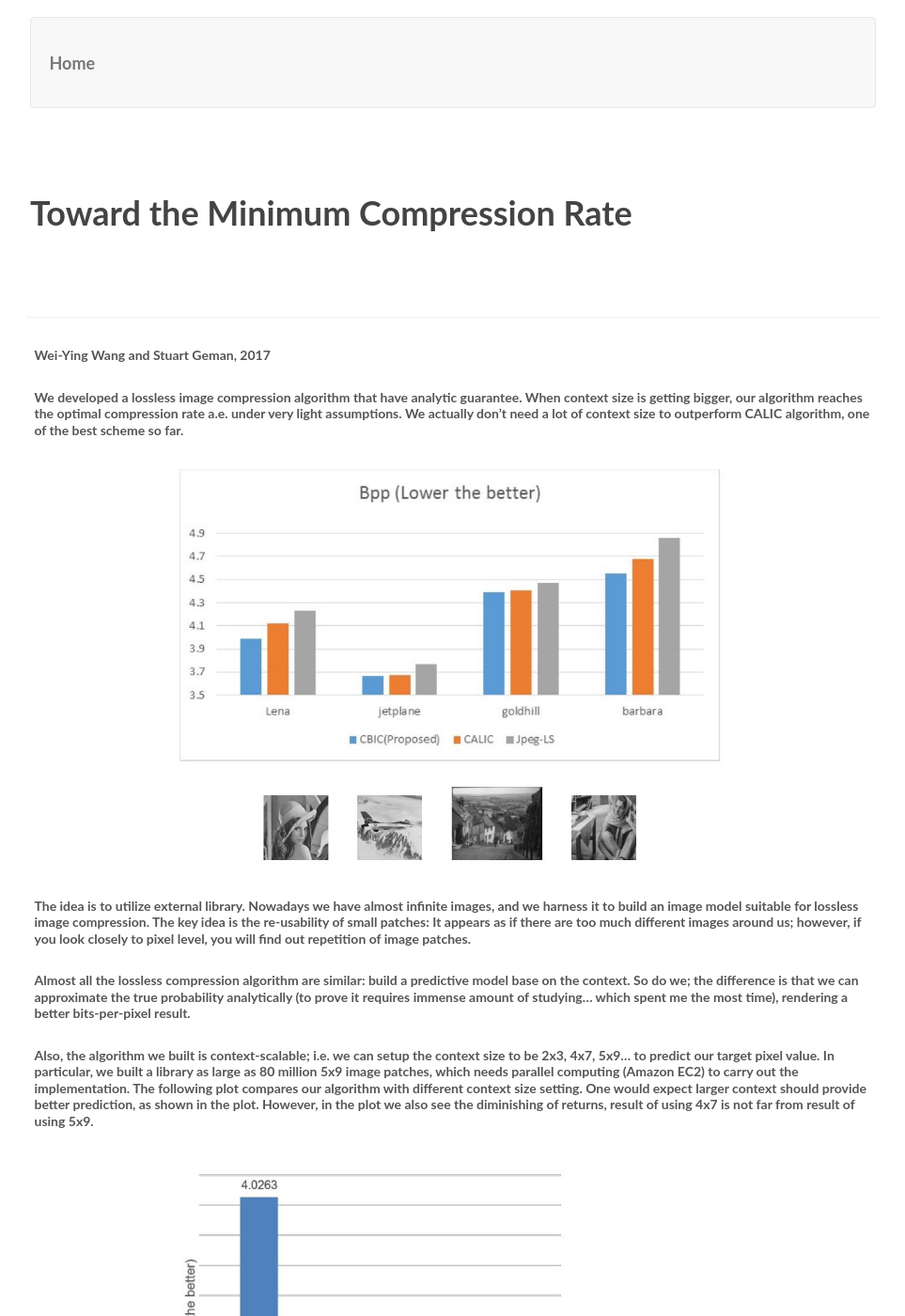
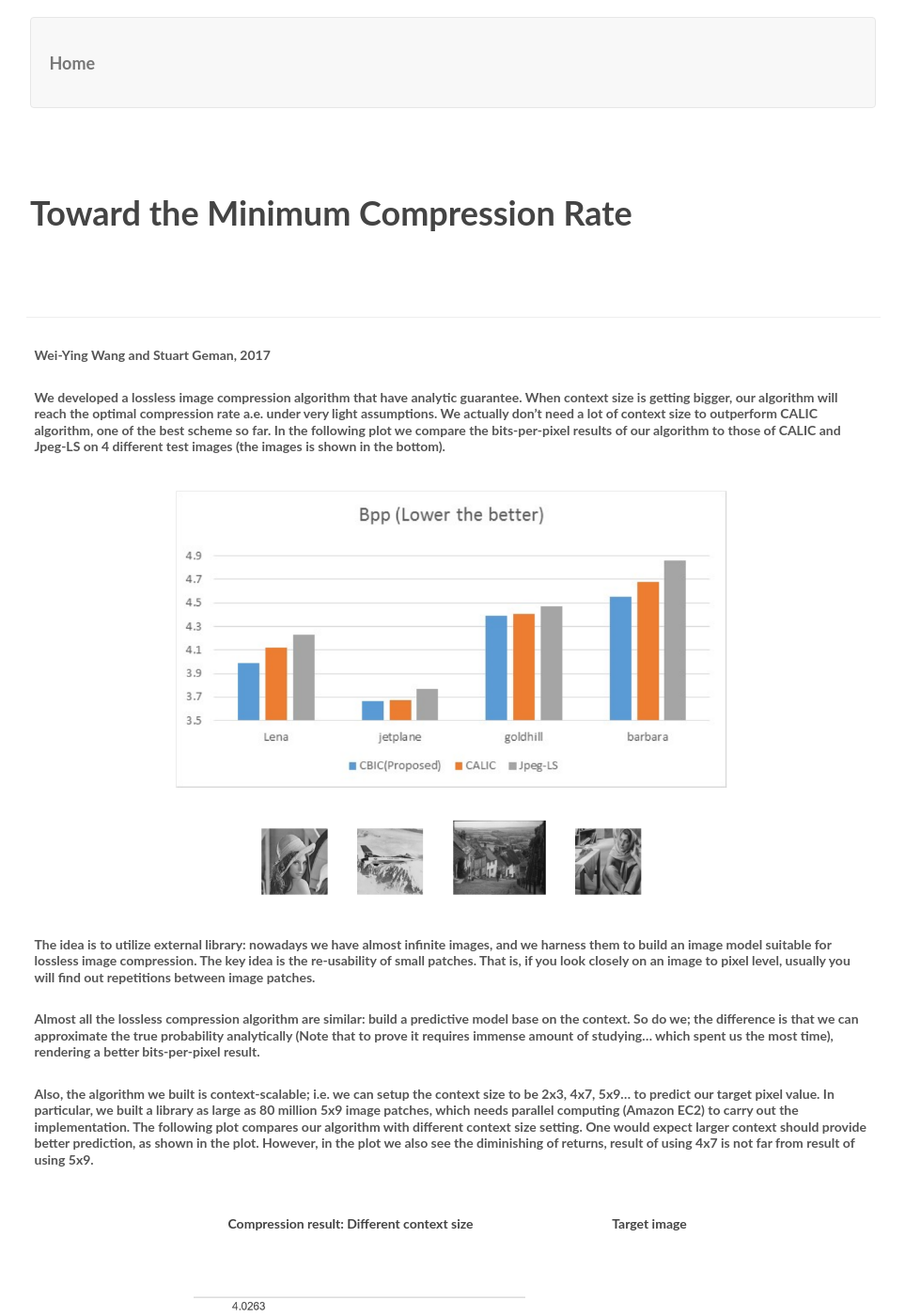
Before and after one commit to wayinone/wayinone.github.io, a Jekyll site: the page built from CBIC.md, in a window 1280 px wide and 1400 px high. Shown: the whole window at 94% size, without its empty margins (158-1121 px from the left). Built offline with Jekyll 4.4.1, drawn with Linux system fonts in a browser that asks for light colours; some of the changed text lies outside the part shown.

Commit message:
typo fix

```diff
--- a/CBIC.md
+++ b/CBIC.md
@@ -3,25 +3,27 @@
 title: CBIC
 permalink: /CBIC
 ---
+
 # Toward the Minimum Compression Rate
 
 ---
 Wei-Ying Wang and Stuart Geman, 2017
 
-We developed a lossless image compression algorithm that have analytic guarantee. When context size is getting bigger, our algorithm reaches the optimal compression rate a.e. under very light assumptions. We actually don’t need a lot of context size to outperform CALIC algorithm, one of the best scheme so far.
+We developed a lossless image compression algorithm that have analytic guarantee. When context size is getting bigger, our algorithm will reach the optimal compression rate a.e. under very light assumptions. We actually don’t need a lot of context size to outperform CALIC algorithm, one of the best scheme so far. In the following plot we compare the bits-per-pixel results of our algorithm to those of CALIC and Jpeg-LS on 4 different test images (the images is shown in the bottom).
 
 <center>
-	<img src="ContiReading/CBIC/Comparison.jpg" style="width: 600px;" />
+	<img src="ContiReading/CBIC/Comparison.png" style="width: 600px;" />
 </center>
 
-The idea is to utilize external library. Nowadays we have almost infinite images, and we harness it to build an image model suitable for lossless image compression. The key idea is the re-usability of small patches: It appears as if there are too much different images around us; however, if you look closely to pixel level, you will find out repetition of image patches.
+The idea is to utilize external library: nowadays we have almost infinite images, and we harness them to build an image model suitable for lossless image compression. The key idea is the re-usability of small patches. That is, if you look closely on an image to pixel level, usually you will find out repetitions between image patches.
 
-Almost all the lossless compression algorithm are similar: build a predictive model base on the context. So do we; the difference is that we can approximate the true probability analytically (to prove it requires immense amount of studying... which spent me the most time), rendering a better bits-per-pixel result.
+Almost all the lossless compression algorithm are similar: build a predictive model base on the context. So do we; the difference is that we can approximate the true probability analytically (Note that to prove it requires immense amount of studying... which spent us the most time), rendering a better bits-per-pixel result.
 
 Also, the algorithm we built is context-scalable; i.e. we can setup the context size to be 2x3, 4x7, 5x9... to predict our target pixel value. In particular, we built a library as large as 80 million 5x9 image patches, which needs parallel computing (Amazon EC2) to carry out the implementation. The following plot compares our algorithm with different context size setting. One would expect larger context should provide better prediction, as shown in the plot. However, in the plot we also see the diminishing of returns, result of using 4x7 is not far from result of using 5x9.
 
-<center>
-	<img src="ContiReading/CBIC/different context size.jpg" style="width: 600px;" />
-</center>
 
-As you might be wondering, isn't this too computational intensive to use? Yes you are right. However, people invent deep learning in 1950s and it shines when computer is catching up, nearly 70 years after. Our algorithm may not be immediately useful but the idea behind it will be applicable in 50 year, hopefully.
+| <center>Compression result: Different context size </center> | <center> Target image</center> |
+---|---
+| <center><img src="ContiReading/CBIC/Results_Lena_diff_patchsize.png" style="width: 400px;" /> </center>|<center><img src="img/services/lena_gray_512_jls_4_23.bmp" style="width: 200px;" /> </center>
+
+As you might be wondering, isn't this too computational intensive to use? Yes you are right. However, people invented deep learning in 1960s and it shines when computer is catching up, nearly 60 years after. Our algorithm may not be immediately useful but the idea behind it will be applicable in 50 year, hopefully.
```
Also changed, not shown: PSA.md (+11 -6 lines), RRA.md (+3 -3 lines), Resume.md (+6 -6 lines), ContiReading/CBIC/CompareToCalic.png (deleted), ContiReading/CBIC/Comparison.JPG (deleted), ContiReading/CBIC/Comparison.png (added), ContiReading/CBIC/Results_Lena_diff_lib.png (deleted), ContiReading/CBIC/Results_Lena_diff_patchsize.png (added), ContiReading/CBIC/different context size.JPG (deleted).
